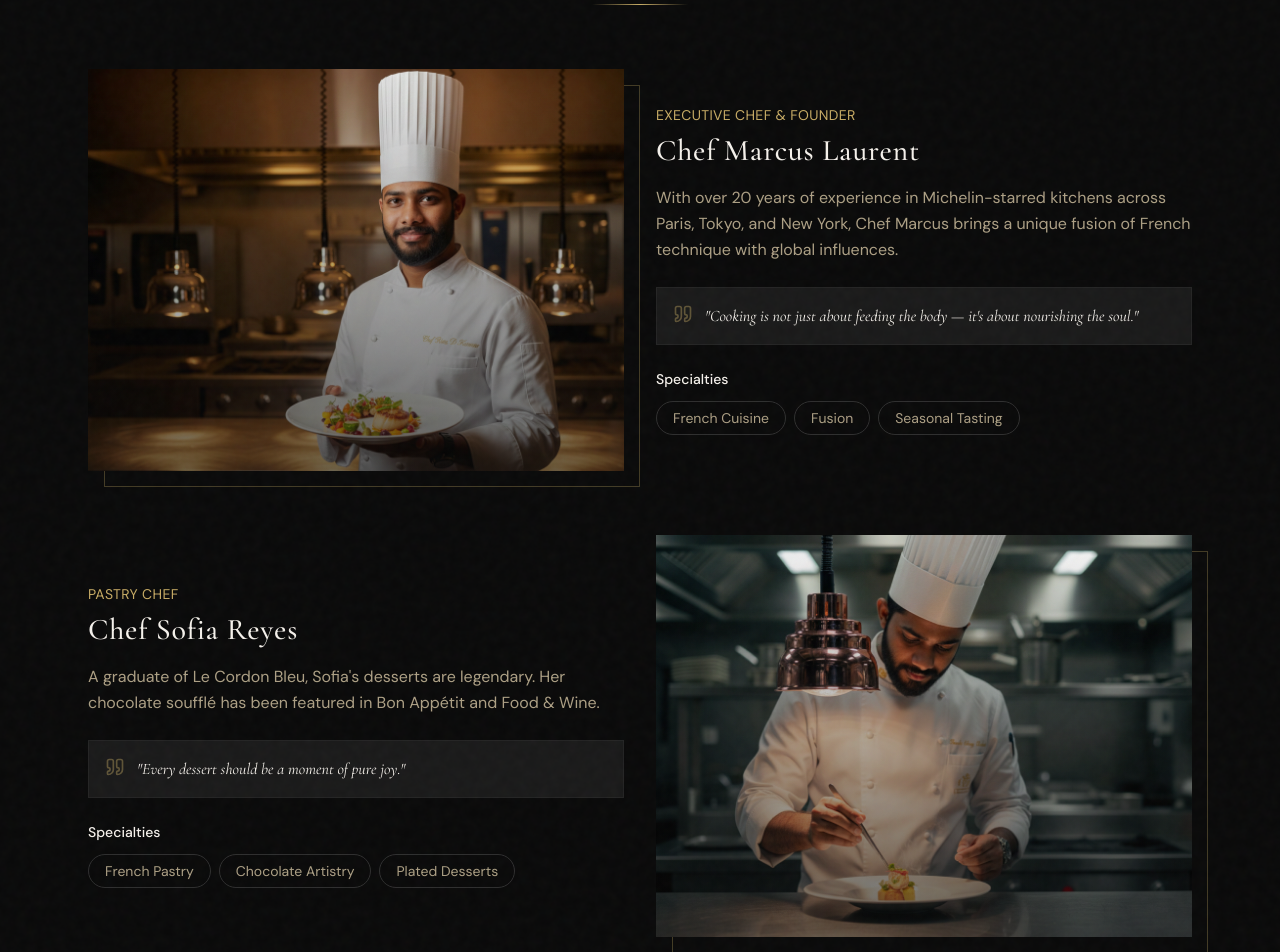
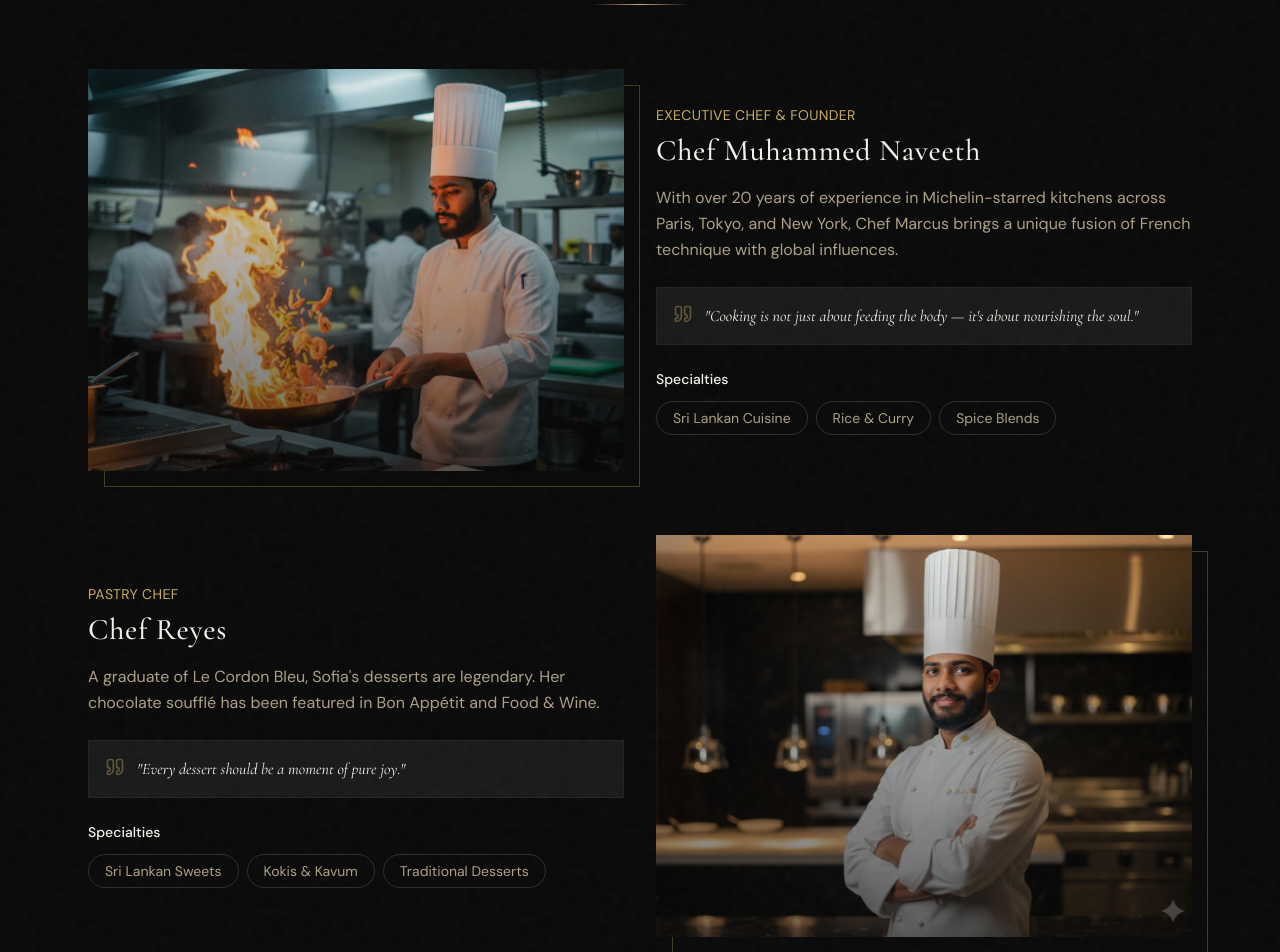
Before and after one commit to JMNaveeth/Lux-Bite, a React (Vite) app: page /our-story in a window 1280 px wide. Shown: the part 1000-1952 px from the top of the page. Built offline with nearby package versions, Linux system fonts and the light colour scheme; no server answers; the HTML template or start-up script is replaced by a standard one.

Commit message:
feat: update chef names and images in OurStory component for enhanced accuracy

```diff
--- a/src/pages/OurStory.tsx
+++ b/src/pages/OurStory.tsx
@@ -5,25 +5,33 @@ import { Quote } from 'lucide-react';
 
 const chefs = [
   {
-    name: 'Chef Marcus Laurent',
+    name: 'Chef Muhammed Naveeth',
     title: 'Executive Chef & Founder',
-    image: '/image1.png',
+    image: '/image3.png',
     bio: 'With over 20 years of experience in Michelin-starred kitchens across Paris, Tokyo, and New York, Chef Marcus brings a unique fusion of French technique with global influences.',
     quote: 'Cooking is not just about feeding the body — it\'s about nourishing the soul.',
-    specialties: ['French Cuisine', 'Fusion', 'Seasonal Tasting'],
+    specialties: ['Sri Lankan Cuisine', 'Rice & Curry', 'Spice Blends'],
   },
   {
-    name: 'Chef Sofia Reyes',
+    name: 'Chef Reyes',
     title: 'Pastry Chef',
-    image: '/image2.png',
+    image: '/image5.png',
     bio: 'A graduate of Le Cordon Bleu, Sofia\'s desserts are legendary. Her chocolate soufflé has been featured in Bon Appétit and Food & Wine.',
     quote: 'Every dessert should be a moment of pure joy.',
-    specialties: ['French Pastry', 'Chocolate Artistry', 'Plated Desserts'],
+    specialties: ['Sri Lankan Sweets', 'Kokis & Kavum', 'Traditional Desserts'],
   },
   {
     name: 'Chef Takeshi Yamamoto',
     title: 'Sushi Master',
-    image: '/image3.png',
+    image: '/image1.png',
+    bio: 'Trained in Tokyo for 15 years, Chef Takeshi brings the precision and philosophy of traditional Japanese cuisine to our omakase experience.',
+    quote: 'Simplicity is the ultimate sophistication.',
+    specialties: ['Omakase', 'Kaiseki', 'Fish Preparation'],
+  },
+  {
+    name: 'Chef Takeshi Yamamoto',
+    title: 'Sushi Master',
+    image: '/image2.png',
     bio: 'Trained in Tokyo for 15 years, Chef Takeshi brings the precision and philosophy of traditional Japanese cuisine to our omakase experience.',
     quote: 'Simplicity is the ultimate sophistication.',
     specialties: ['Omakase', 'Kaiseki', 'Fish Preparation'],
@@ -117,7 +125,7 @@ const OurStory = () => {
                       <img
                         src={chef.image}
                         alt={chef.name}
-                        className="w-full aspect-[4/3] object-cover"
+                        className="h-full w-full aspect-[4/3] object-cover"
                       />
                       <div className="absolute inset-0 bg-gradient-to-t from-background/60 to-transparent" />
                     </motion.div>
```
Also changed, not shown: public/image5.png.
